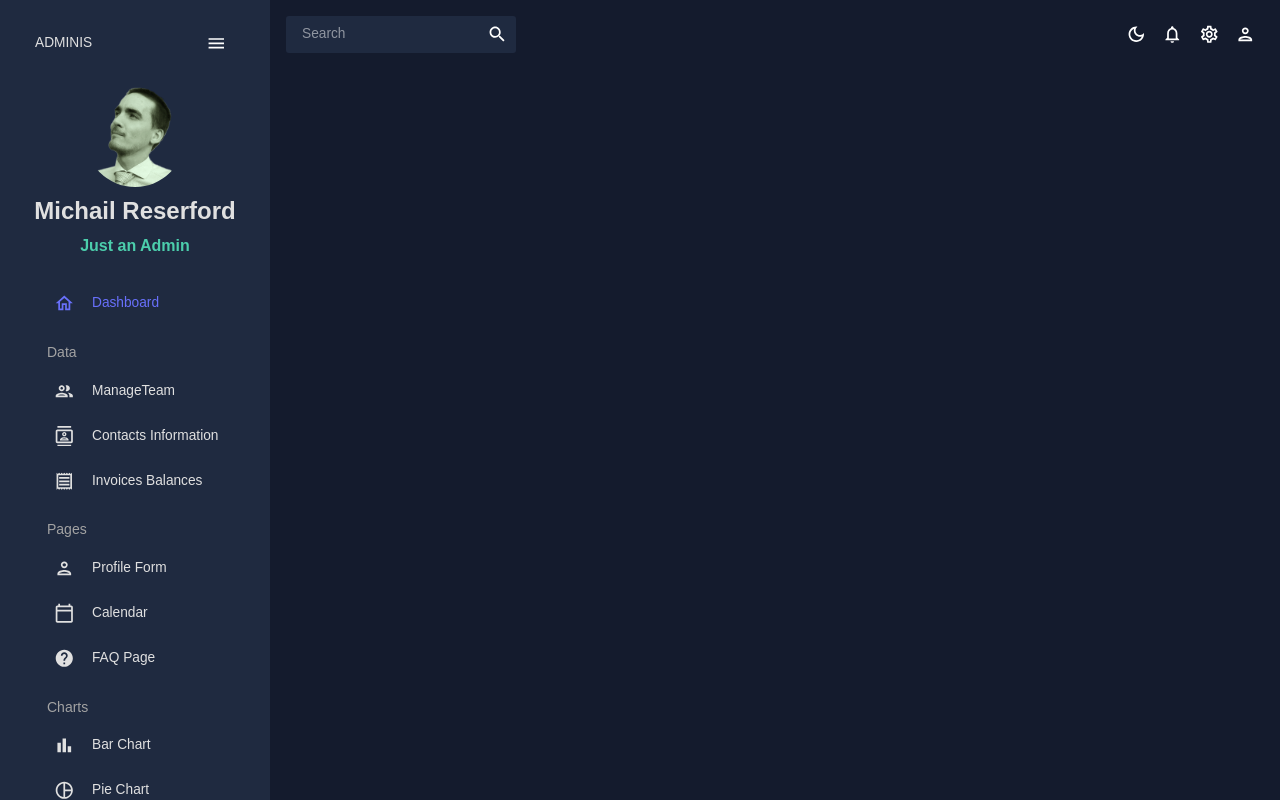
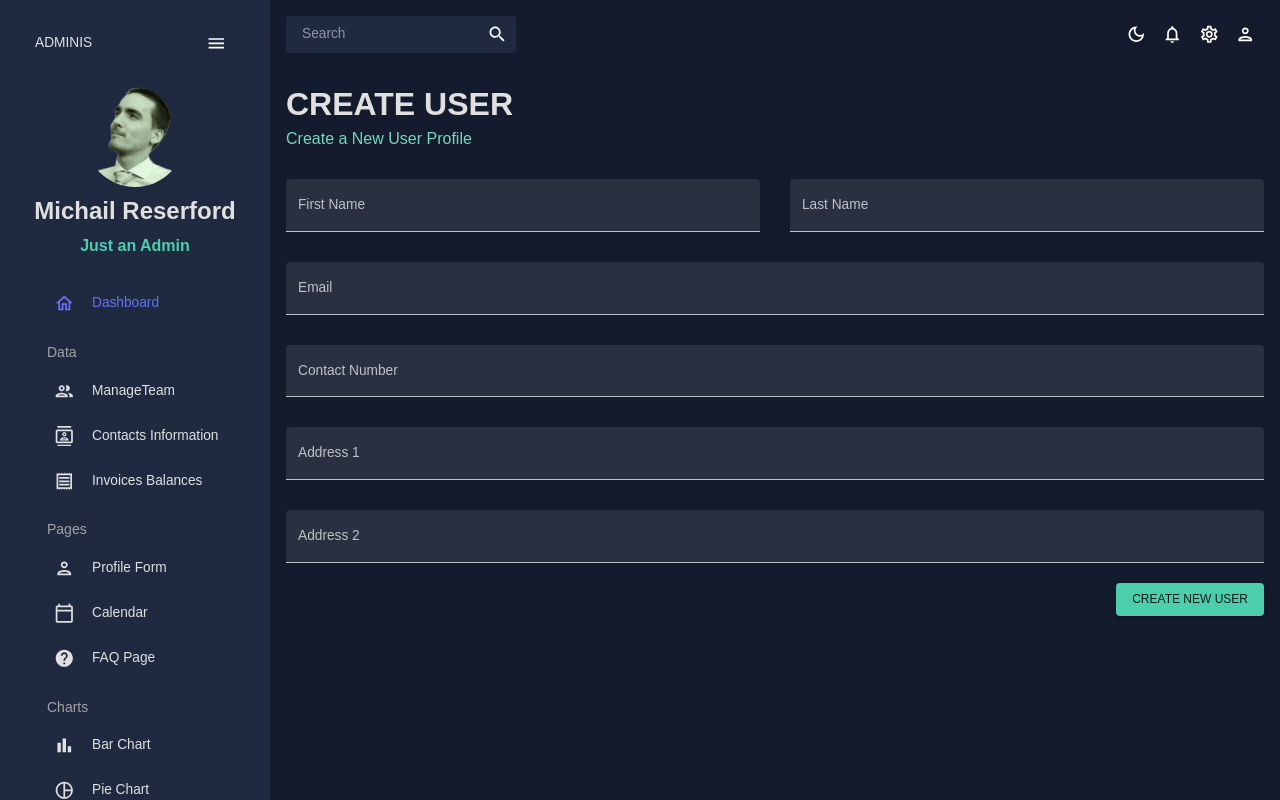
Before and after one commit to Gismanus/react-admin, a React (Create React App) app: page /form in a window 1280 px wide. Built offline with nearby package versions, Linux system fonts and the light colour scheme.

Commit message:
[Form] - is working

```diff
--- a/src/App.js
+++ b/src/App.js
@@ -8,8 +8,8 @@
 import Team from "./scenes/team";
 import Contacts from "./scenes/contacts";
 import Invoices from "./scenes/invoices";
+import Form from "./scenes/form";
 /* import Bar from "./scenes/bar"; */
-/* import Form from "./scenes/form"; */
 /* import Line from "./scenes/line"; */
 /* import Pie from "./scenes/pie"; */
 /* import FAQ from "./scenes/faq"; */
@@ -32,7 +32,7 @@
               <Route path="/team" element={<Team />} />
               <Route path="/contacts" element={<Contacts />} />
               <Route path="/invoices" element={<Invoices />} />
-              {/* <Route path="/form" element={<Form />} /> */}
+              <Route path="/form" element={<Form />} />
               {/* <Route path="/bar" element={<Bar />} /> */}
               {/* <Route path="/pie" element={<Pie />} /> */}
               {/* <Route path="/line" element={<Line />} /> */}
--- /dev/null
+++ b/src/scenes/form/index.jsx
@@ -0,0 +1,167 @@
+import { Box, Button, TextField } from "@mui/material";
+import { Formik } from "formik";
+import * as yup from "yup";
+import useMediaQuery from "@mui/material/useMediaQuery";
+import Header from "../../components/header";
+
+const initialValues = {
+  firstName: "",
+  lastName: "",
+  email: "",
+  contact: "",
+  address1: "",
+  address2: "",
+};
+
+const phoneRegExp =
+  /^((\+[1-9]{1,4}?)|(\([0-9]{2,3}\)[ -]?)|([0-9]{2,4})[ -]?)*?[0-9]{3,4}[ -]?[0-9]{3,4}$/;
+
+const userSchema = yup.object().shape({
+  firstName: yup.string().required("required"),
+  lastName: yup.string().required("required"),
+  email: yup.string().email("Invalid email").required("required"),
+  contact: yup
+    .string()
+    .matches(phoneRegExp, "Phone number is not valid")
+    .required("required"),
+  address1: yup.string().required("required"),
+  address2: yup.string().required("required"),
+});
+
+
+const Form = () => {
+  const isNonMobile = useMediaQuery("(min-width:600px");
+
+  const handleFormSubmit = (values) => {
+    console.log(values);
+  };
+
+  return (
+    <Box m={2}>
+      <Header title="CREATE USER" subtitle="Create a New User Profile" />
+      <Formik
+        onSubmit={handleFormSubmit}
+        initialValues={initialValues}
+        validationSchema={userSchema}
+      >
+        {({
+          values,
+          errors,
+          touched,
+          handleBlur,
+          handleChange,
+          handleSubmit,
+        }) => (
+          <form onSubmit={handleSubmit}>
+            <Box
+              display="grid"
+              gap="30px"
+              gridTemplateColumns="repeat(4, minmax(0, 1fr)"
+              sx={{
+                "& > div": { gridColumn: isNonMobile ? undefined : "span 400" },
+              }}
+            >
+              <TextField
+                fullWidth
+                variant="filled"
+                type="text"
+                label="First Name"
+                onBlur={handleBlur}
+                onChange={handleChange}
+                value={values.firstName}
+                name="firstName"
+                error={!!touched.firstName && !!errors.firstName}
+                helperText={touched.firstName && errors.firstName}
+                sx={{
+                  gridColumn: "span 2",
+                }}
+              />
+              <TextField
+                fullWidth
+                variant="filled"
+                type="text"
+                label="Last Name"
+                onBlur={handleBlur}
+                onChange={handleChange}
+                value={values.lastName}
+                name="lastName"
+                error={!!touched.lastName && !!errors.lastName}
+                helperText={touched.lastName && errors.lastName}
+                sx={{
+                  gridColumn: "span 2",
+                }}
+              />
+              <TextField
+                fullWidth
+                variant="filled"
+                type="text"
+                label="Email"
+                onBlur={handleBlur}
+                onChange={handleChange}
+                value={values.email}
+                name="email"
+                error={!!touched.email && !!errors.email}
+                helperText={touched.email && errors.email}
+                sx={{
+                  gridColumn: "span 4",
+                }}
+              />
+              <TextField
+                fullWidth
+                variant="filled"
+                type="text"
+                label="Contact Number"
+                onBlur={handleBlur}
+                onChange={handleChange}
+                value={values.contact}
+                name="contact"
+                error={!!touched.contact && !!errors.contact}
+                helperText={touched.contact && errors.contact}
+                sx={{
+                  gridColumn: "span 4",
+                }}
+              />
+              <TextField
+                fullWidth
+                variant="filled"
+                type="text"
+                label="Address 1"
+                onBlur={handleBlur}
+                onChange={handleChange}
+                value={values.address1}
+                name="address1"
+                error={!!touched.address1 && !!errors.address1}
+                helperText={touched.address1 && errors.address1}
+                sx={{
+                  gridColumn: "span 4",
+                }}
+              />
+              <TextField
+                fullWidth
+                variant="filled"
+                type="text"
+                label="Address 2"
+                onBlur={handleBlur}
+                onChange={handleChange}
+                value={values.address2}
+                name="address2"
+                error={!!touched.address2 && !!errors.address2}
+                helperText={touched.address2 && errors.address2}
+                sx={{
+                  gridColumn: "span 4",
+                }}
+              />
+            </Box>
+            <Box display="flex" justifyContent="end" mt="20px">
+              <Button type="submit" color="secondary" variant="contained">
+                Create New User
+              </Button>
+            </Box>
+          </form>
+        )}
+      </Formik>
+    </Box>
+  );
+};
+
+export default Form;
```
Also changed, not shown: reverseValuesInObject.js (+11 -3 lines), src/scenes/invoices/index.jsx (+3 -10 lines).
